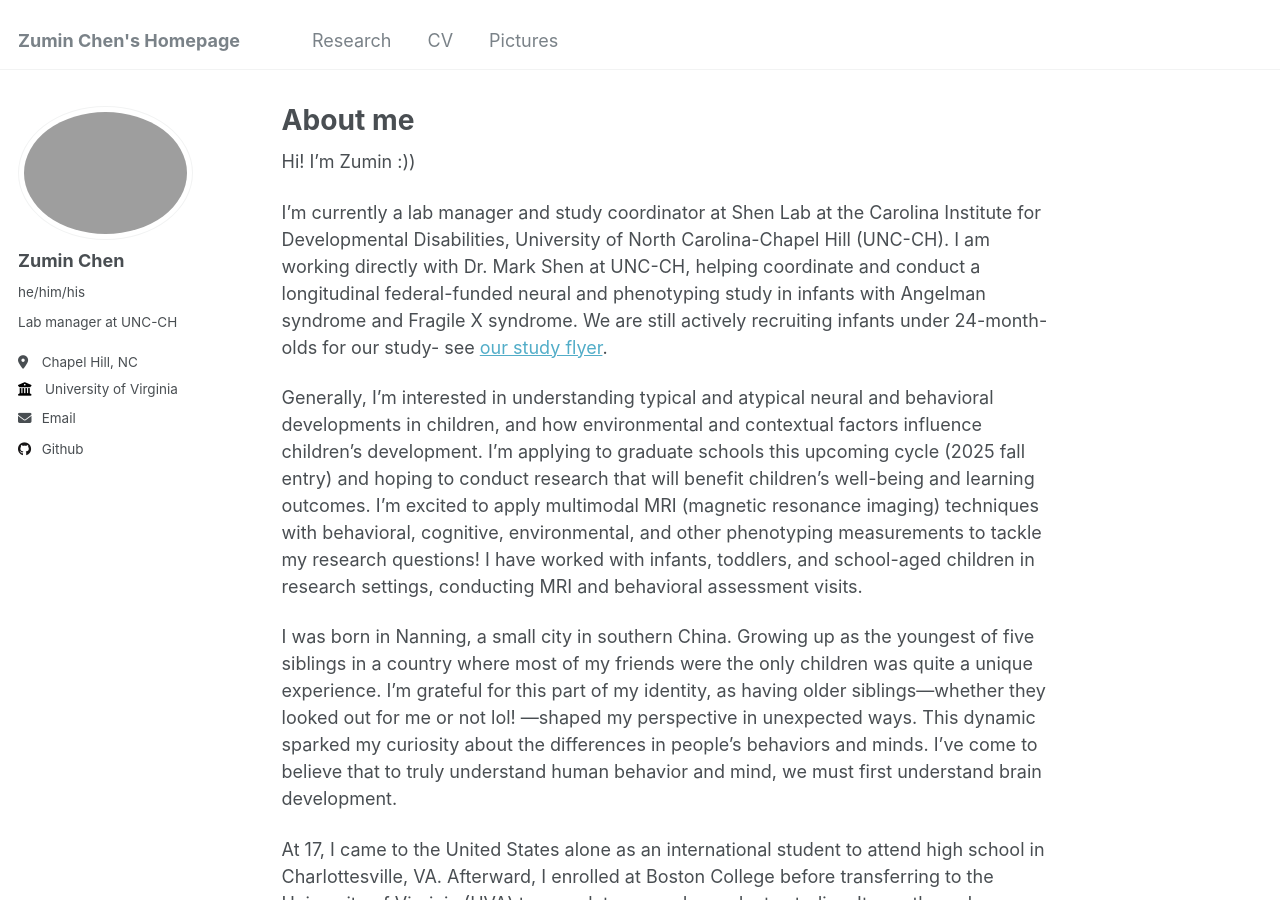
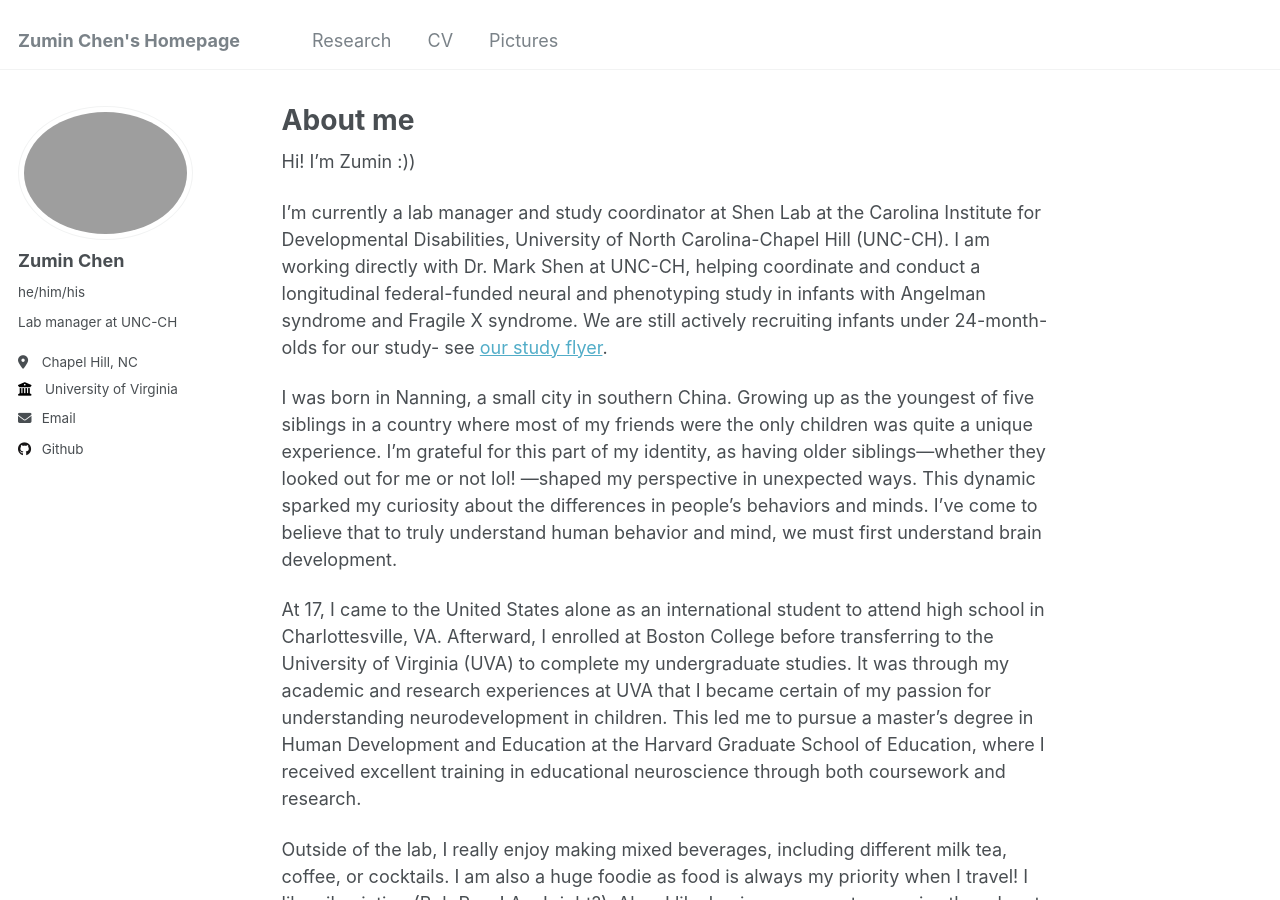
Before and after one commit to zumin-chen/Zumin-Chen, a Jekyll site: the page built from _pages/about.md, in a window 1280 px wide and 900 px high. Built offline with Jekyll 4.4.1, drawn with Linux system fonts in a browser that asks for light colours.

Commit message:
Update about.md

```diff
--- a/_pages/about.md
+++ b/_pages/about.md
@@ -11,8 +11,6 @@ Hi! I'm Zumin :))
 
 I'm currently a lab manager and study coordinator at Shen Lab at the Carolina Institute for Developmental Disabilities, University of North Carolina-Chapel Hill (UNC-CH). I am working directly with Dr. Mark Shen at UNC-CH, helping coordinate and conduct a longitudinal federal-funded neural and phenotyping study in infants with Angelman syndrome and Fragile X syndrome. We are still actively recruiting infants under 24-month-olds for our study- see [our study flyer](/images/IDDRC_AS_FXS_recruitment_flyer_July19_ZC.pdf).
 
-Generally, I'm interested in understanding typical and atypical neural and behavioral developments in children, and how environmental and contextual factors influence children's development. I'm applying to graduate schools this upcoming cycle (2025 fall entry) and hoping to conduct research that will benefit children's well-being and learning outcomes. I'm excited to apply multimodal MRI (magnetic resonance imaging) techniques with behavioral, cognitive, environmental, and other phenotyping measurements to tackle my research questions! I have worked with infants, toddlers, and school-aged children in research settings, conducting MRI and behavioral assessment visits.
-
 I was born in Nanning, a small city in southern China. Growing up as the youngest of five siblings in a country where most of my friends were the only children was quite a unique experience. I’m grateful for this part of my identity, as having older siblings—whether they looked out for me or not lol! —shaped my perspective in unexpected ways. This dynamic sparked my curiosity about the differences in people's behaviors and minds. I’ve come to believe that to truly understand human behavior and mind, we must first understand brain development.
 
 At 17, I came to the United States alone as an international student to attend high school in Charlottesville, VA. Afterward, I enrolled at Boston College before transferring to the University of Virginia (UVA) to complete my undergraduate studies. It was through my academic and research experiences at UVA that I became certain of my passion for understanding neurodevelopment in children. This led me to pursue a master’s degree in Human Development and Education at the Harvard Graduate School of Education, where I received excellent training in educational neuroscience through both coursework and research.
```
